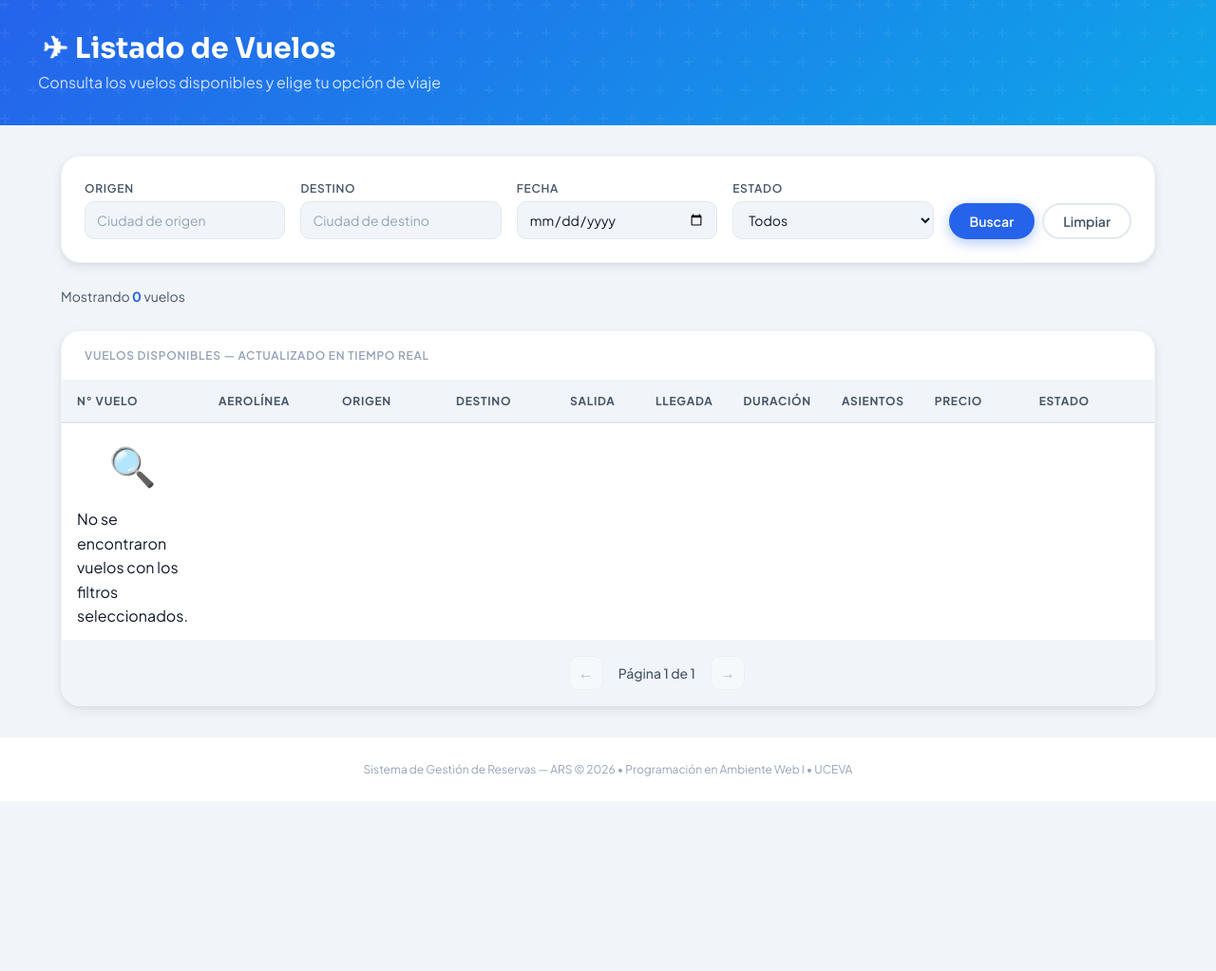
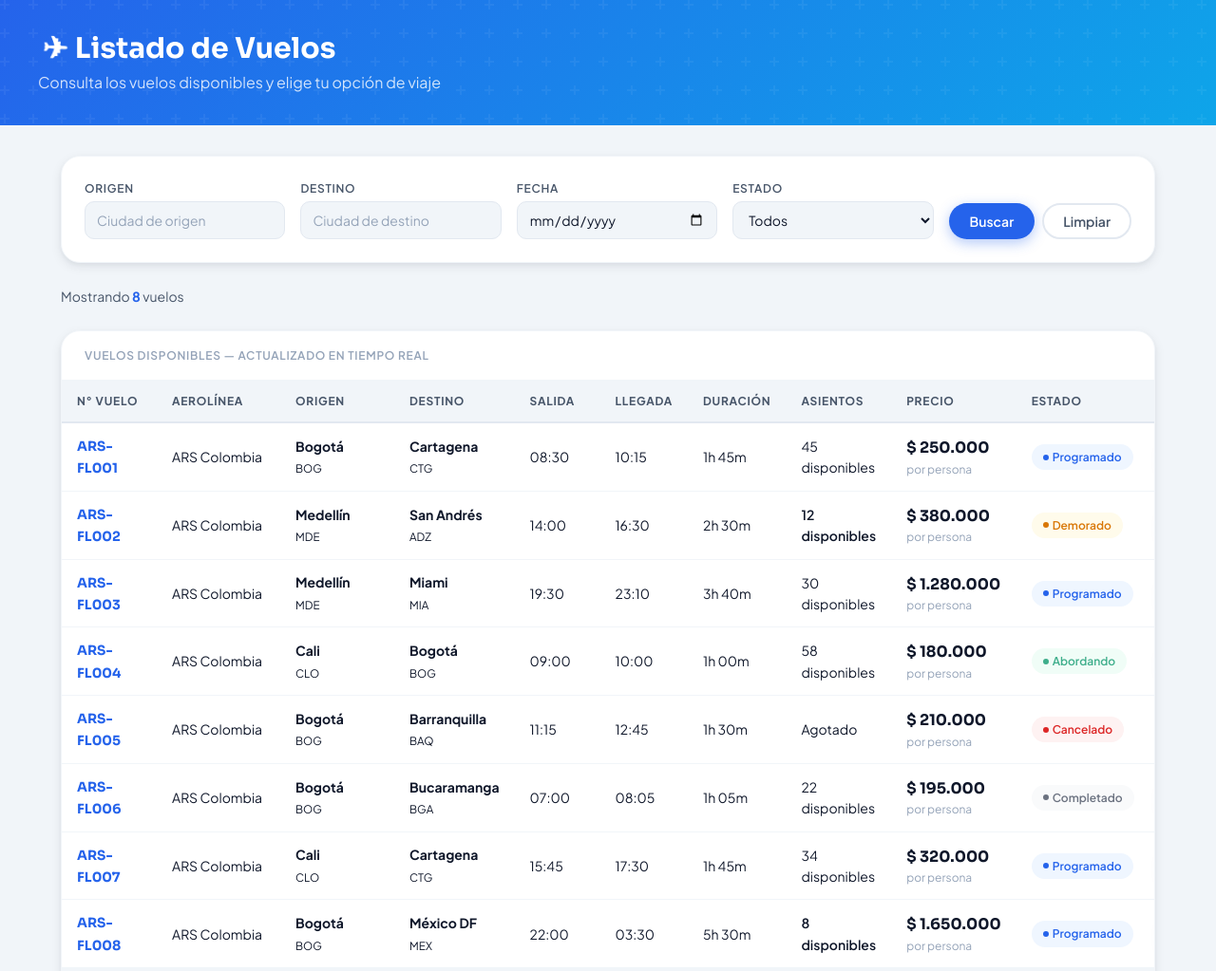
Before and after one commit to sebastiangalindo01-bit/AIRLINE-RESERVATION-SYSTEM, a plain HTML site: page views/client/listado_vuelos.html in a window 1280 px wide. Shown: the top 1023 px of the page at 95% size. Before the commit the page ends 844 px from the top, so only its background shows below. Drawn offline with Linux system fonts and the light colour scheme.

Commit message:
feat(ARS-12): agregar simulación de datos de vuelos

```diff
--- /dev/null
+++ b/assets/js/flight-data.js
@@ -0,0 +1,307 @@
+/* =====================================================
+   FLIGHT-DATA.JS — Simulación de datos de vuelos
+   ARS-12: Simulación de datos de vuelos
+   Historia: ARS-2 Listados de vuelo
+   ===================================================== */
+
+'use strict';
+
+// ----- DATOS SIMULADOS DE VUELOS -----
+const flightsData = [
+  {
+    id: 1,
+    flightNumber: "ARS-FL001",
+    airline: "ARS Colombia",
+    origin: "Bogotá",
+    originCode: "BOG",
+    destination: "Cartagena",
+    destinationCode: "CTG",
+    departure: "08:30",
+    arrival: "10:15",
+    duration: "1h 45m",
+    date: "2026-04-10",
+    seats: 45,
+    price: 250000,
+    status: "scheduled"
+  },
+  {
+    id: 2,
+    flightNumber: "ARS-FL002",
+    airline: "ARS Colombia",
+    origin: "Medellín",
+    originCode: "MDE",
+    destination: "San Andrés",
+    destinationCode: "ADZ",
+    departure: "14:00",
+    arrival: "16:30",
+    duration: "2h 30m",
+    date: "2026-04-10",
+    seats: 12,
+    price: 380000,
+    status: "delayed"
+  },
+  {
+    id: 3,
+    flightNumber: "ARS-FL003",
+    airline: "ARS Colombia",
+    origin: "Medellín",
+    originCode: "MDE",
+    destination: "Miami",
+    destinationCode: "MIA",
+    departure: "19:30",
+    arrival: "23:10",
+    duration: "3h 40m",
+    date: "2026-04-10",
+    seats: 30,
+    price: 1280000,
+    status: "scheduled"
+  },
+  {
+    id: 4,
+    flightNumber: "ARS-FL004",
+    airline: "ARS Colombia",
+    origin: "Cali",
+    originCode: "CLO",
+    destination: "Bogotá",
+    destinationCode: "BOG",
+    departure: "09:00",
+    arrival: "10:00",
+    duration: "1h 00m",
+    date: "2026-04-10",
+    seats: 58,
+    price: 180000,
+    status: "boarding"
+  },
+  {
+    id: 5,
+    flightNumber: "ARS-FL005",
+    airline: "ARS Colombia",
+    origin: "Bogotá",
+    originCode: "BOG",
+    destination: "Barranquilla",
+    destinationCode: "BAQ",
+    departure: "11:15",
+    arrival: "12:45",
+    duration: "1h 30m",
+    date: "2026-04-10",
+    seats: 0,
+    price: 210000,
+    status: "cancelled"
+  },
+  {
+    id: 6,
+    flightNumber: "ARS-FL006",
+    airline: "ARS Colombia",
+    origin: "Bogotá",
+    originCode: "BOG",
+    destination: "Bucaramanga",
+    destinationCode: "BGA",
+    departure: "07:00",
+    arrival: "08:05",
+    duration: "1h 05m",
+    date: "2026-04-10",
+    seats: 22,
+    price: 195000,
+    status: "completed"
+  },
+  {
+    id: 7,
+    flightNumber: "ARS-FL007",
+    airline: "ARS Colombia",
+    origin: "Cali",
+    originCode: "CLO",
+    destination: "Cartagena",
+    destinationCode: "CTG",
+    departure: "15:45",
+    arrival: "17:30",
+    duration: "1h 45m",
+    date: "2026-04-11",
+    seats: 34,
+    price: 320000,
+    status: "scheduled"
+  },
+  {
+    id: 8,
+    flightNumber: "ARS-FL008",
+    airline: "ARS Colombia",
+    origin: "Bogotá",
+    originCode: "BOG",
+    destination: "México DF",
+    destinationCode: "MEX",
+    departure: "22:00",
+    arrival: "03:30",
+    duration: "5h 30m",
+    date: "2026-04-11",
+    seats: 8,
+    price: 1650000,
+    status: "scheduled"
+  }
+];
+
+// ----- ETIQUETAS DE ESTADO -----
+const statusLabels = {
+  scheduled: "Programado",
+  boarding:  "Abordando",
+  delayed:   "Demorado",
+  cancelled: "Cancelado",
+  completed: "Completado"
+};
+
+// ----- FORMATO DE MONEDA -----
+function formatCurrency(value) {
+  return new Intl.NumberFormat('es-CO', {
+    style: 'currency',
+    currency: 'COP',
+    maximumFractionDigits: 0
+  }).format(value);
+}
+
+// ----- RENDERIZAR FILAS EN LA TABLA -----
+function renderFlights(flights) {
+  const tbody = document.getElementById('flightsTableBody');
+  const emptyRow = document.getElementById('emptyRow');
+  const resultsCount = document.getElementById('resultsCount');
+
+  // Limpiar filas anteriores (excepto la fila vacía)
+  const existingRows = tbody.querySelectorAll('tr:not(#emptyRow)');
+  existingRows.forEach(row => row.remove());
+
+  // Actualizar contador
+  resultsCount.innerHTML = `Mostrando <strong>${flights.length}</strong> vuelo${flights.length !== 1 ? 's' : ''}`;
+
+  if (flights.length === 0) {
+    emptyRow.style.display = '';
+    return;
+  }
+
+  emptyRow.style.display = 'none';
+
+  flights.forEach((flight, index) => {
+    const seatsClass = flight.seats > 0 && flight.seats <= 15 ? 'seats-low' : '';
+    const seatsText  = flight.seats === 0 ? 'Agotado' : `${flight.seats} disponibles`;
+
+    const tr = document.createElement('tr');
+    tr.style.animationDelay = `${index * 50}ms`;
+    tr.dataset.flightId = flight.id;
+
+    tr.innerHTML = `
+      <td><span class="flight-number">${flight.flightNumber}</span></td>
+      <td>${flight.airline}</td>
+      <td><strong>${flight.origin}</strong><br><small>${flight.originCode}</small></td>
+      <td><strong>${flight.destination}</strong><br><small>${flight.destinationCode}</small></td>
+      <td>${flight.departure}</td>
+      <td>${flight.arrival}</td>
+      <td>${flight.duration}</td>
+      <td class="${seatsClass}">${seatsText}</td>
+      <td>
+        <span class="flight-price">${formatCurrency(flight.price)}</span>
+        <span class="flight-price-label">por persona</span>
+      </td>
+      <td>
+        <span class="status-badge status-${flight.status}">
+          ${statusLabels[flight.status] || flight.status}
+        </span>
+      </td>
+      <td>
+        <button
+          class="btn btn-primary"
+          onclick="openFlightModal(${flight.id})"
+          ${flight.status === 'cancelled' || flight.seats === 0 ? 'disabled' : ''}
+        >
+          Reservar
+        </button>
+      </td>
+    `;
+
+    tbody.appendChild(tr);
+  });
+}
+
+// ----- ABRIR MODAL CON DETALLE DEL VUELO -----
+function openFlightModal(flightId) {
+  const flight = flightsData.find(f => f.id === flightId);
+  if (!flight) return;
+
+  const modal   = document.getElementById('flightModal');
+  const body    = document.getElementById('modalBody');
+  const title   = document.getElementById('modalTitle');
+
+  title.textContent = `Vuelo ${flight.flightNumber}`;
+
+  body.innerHTML = `
+    <div style="display:flex; flex-direction:column; gap:1rem;">
+      <div style="display:flex; justify-content:space-between; align-items:center;">
+        <div>
+          <p style="font-size:0.75rem; color:var(--color-text-muted); text-transform:uppercase; letter-spacing:.06em;">Origen</p>
+          <p style="font-size:1.25rem; font-weight:700;">${flight.origin} <small style="font-weight:400; color:var(--color-text-muted);">(${flight.originCode})</small></p>
+          <p style="font-size:1.5rem; font-weight:700; color:var(--color-primary);">${flight.departure}</p>
+        </div>
+        <div style="font-size:2rem;">✈</div>
+        <div style="text-align:right;">
+          <p style="font-size:0.75rem; color:var(--color-text-muted); text-transform:uppercase; letter-spacing:.06em;">Destino</p>
+          <p style="font-size:1.25rem; font-weight:700;">${flight.destination} <small style="font-weight:400; color:var(--color-text-muted);">(${flight.destinationCode})</small></p>
+          <p style="font-size:1.5rem; font-weight:700; color:var(--color-primary);">${flight.arrival}</p>
+        </div>
+      </div>
+      <hr style="border:none; border-top:1px solid var(--color-border-light);">
+      <div style="display:grid; grid-template-columns:1fr 1fr; gap:0.75rem;">
+        <div><p style="font-size:0.75rem; color:var(--color-text-muted);">Aerolínea</p><p style="font-weight:600;">${flight.airline}</p></div>
+        <div><p style="font-size:0.75rem; color:var(--color-text-muted);">Duración</p><p style="font-weight:600;">${flight.duration}</p></div>
+        <div><p style="font-size:0.75rem; color:var(--color-text-muted);">Fecha</p><p style="font-weight:600;">${flight.date}</p></div>
+        <div><p style="font-size:0.75rem; color:var(--color-text-muted);">Asientos</p><p style="font-weight:600;">${flight.seats === 0 ? 'Agotado' : flight.seats + ' disponibles'}</p></div>
+        <div><p style="font-size:0.75rem; color:var(--color-text-muted);">Estado</p><span class="status-badge status-${flight.status}">${statusLabels[flight.status]}</span></div>
+        <div><p style="font-size:0.75rem; color:var(--color-text-muted);">Precio por persona</p><p style="font-weight:700; font-size:1.25rem; color:var(--color-primary);">${formatCurrency(flight.price)}</p></div>
+      </div>
+    </div>
+  `;
+
+  modal.showModal();
+}
+
+// ----- FILTRAR VUELOS -----
+function filterFlights() {
+  const origin      = document.getElementById('filterOrigin').value.trim().toLowerCase();
+  const destination = document.getElementById('filterDestination').value.trim().toLowerCase();
+  const date        = document.getElementById('filterDate').value;
+  const status      = document.getElementById('filterStatus').value;
+
+  const filtered = flightsData.filter(flight => {
+    const matchOrigin      = !origin      || flight.origin.toLowerCase().includes(origin);
+    const matchDestination = !destination || flight.destination.toLowerCase().includes(destination);
+    const matchDate        = !date        || flight.date === date;
+    const matchStatus      = !status      || flight.status === status;
+    return matchOrigin && matchDestination && matchDate && matchStatus;
+  });
+
+  renderFlights(filtered);
+}
+
+// ----- INICIALIZACIÓN -----
+document.addEventListener('DOMContentLoaded', () => {
+  // Mostrar todos los vuelos al cargar
+  renderFlights(flightsData);
+
+  // Filtros
+  const form = document.getElementById('filtersForm');
+  form.addEventListener('submit', (e) => {
+    e.preventDefault();
+    filterFlights();
+  });
+
+  form.addEventListener('reset', () => {
+    setTimeout(() => renderFlights(flightsData), 0);
+  });
+
+  // Modal: cerrar
+  const modal        = document.getElementById('flightModal');
+  const btnClose     = document.getElementById('modalClose');
+  const btnCloseModal= document.getElementById('btnCloseModal');
+
+  btnClose.addEventListener('click',      () => modal.close());
+  btnCloseModal.addEventListener('click', () => modal.close());
+
+  // Cerrar al hacer clic fuera del modal
+  modal.addEventListener('click', (e) => {
+    if (e.target === modal) modal.close();
+  });
+});
--- a/views/client/listado_vuelos.html
+++ b/views/client/listado_vuelos.html
@@ -163,9 +163,9 @@
     </p>
   </footer>
 
-  <!-- ARS-12 y ARS-13: script de datos y estados se vinculará aquí -->
-  <!-- <script src="../../assets/js/flight-data.js"></script>  -->
+  <!-- ARS-13: script de estados se vinculará aquí -->
   <!-- <script src="../../assets/js/flight-list.js"></script>  -->
+  <script src="../../assets/js/flight-data.js"></script>
 
 </body>
 </html>
```
